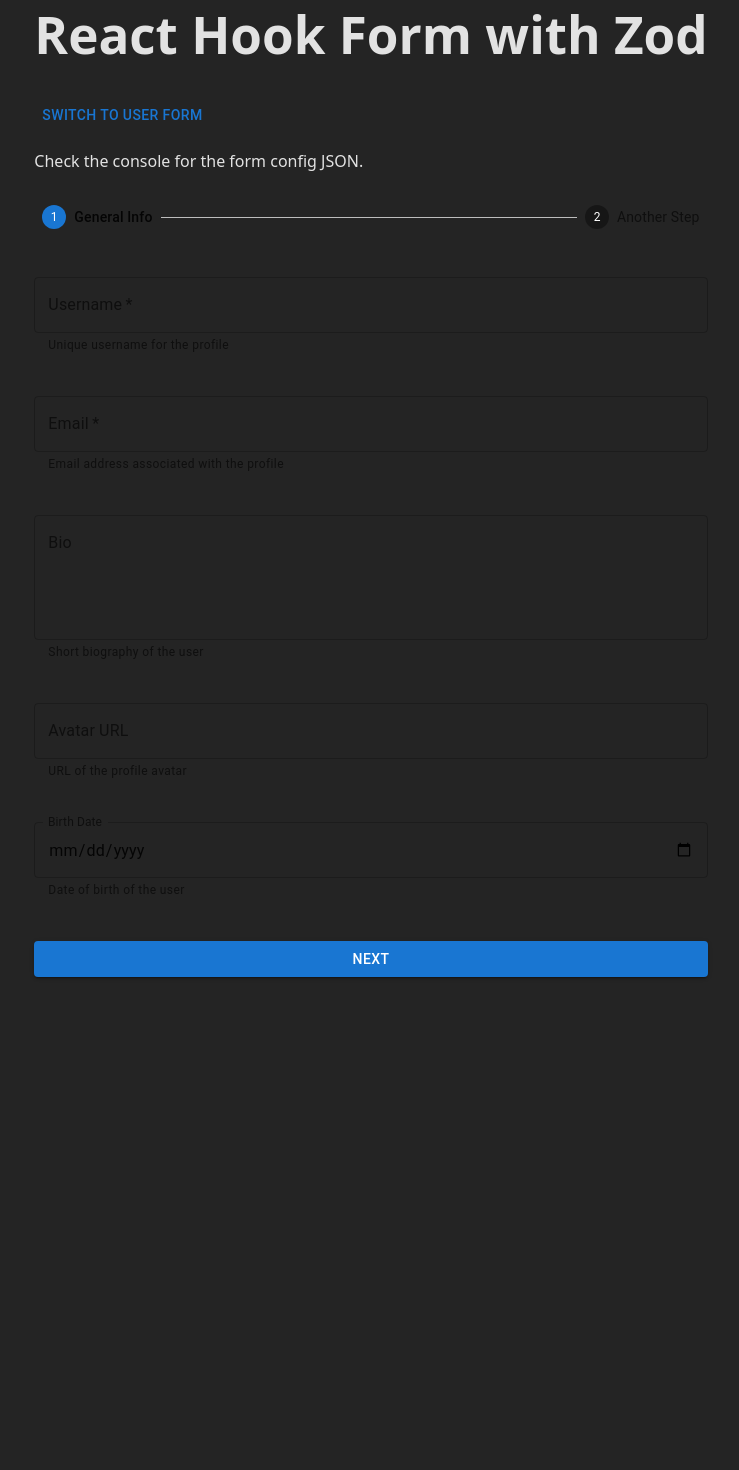
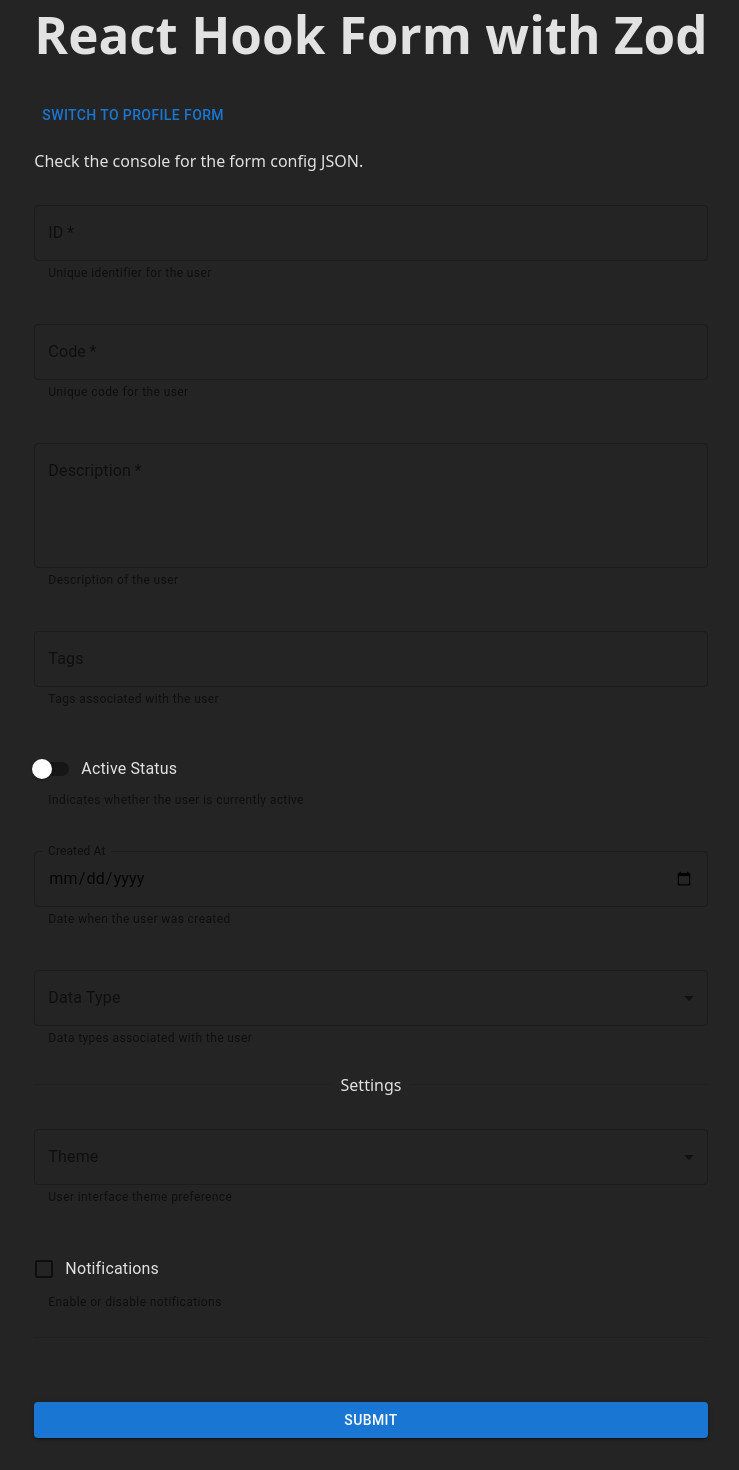
Before and after one commit to artemkhasin/new-zod-v4-poc-vait-for-stable-zod4-, a React (Vite) app: page / in a window 1280 px wide. Shown: the part 60-1530 px from the top of the page, without its empty margins (269-1008 px from the left). Before the commit the page ends 1069 px from the top, so only its background shows below. Built offline with nearby package versions, Linux system fonts and the light colour scheme.

Commit message:
feat: update App component to use profile schema conditionally and add FormStepper component for multi-step form navigation

```diff
--- a/src/App.tsx
+++ b/src/App.tsx
@@ -10,7 +10,7 @@ import {
 import { useState } from 'react'
 
 function App() {
-  const [useProfileSchema, setUseProfileSchema] = useState(true);
+  const [useProfileSchema, setUseProfileSchema] = useState(false);
 
   // ---- Fist Form ----
   console.log('%c jsonSchema USER:', 'color: red; font-weight: bold;', myFormConfig);
--- a/src/components/Form/GeneralForm.tsx
+++ b/src/components/Form/GeneralForm.tsx
@@ -1,17 +1,13 @@
-import React, { useState } from 'react'
+import { useState } from 'react'
 import { useForm, FormProvider } from "react-hook-form";
 // import { zodResolver } from "@hookform/resolvers/zod"; // Comment out or remove this line
 // import { standardSchemaResolver } from '@hookform/resolvers/standard-schema';
 import { zodV4Resolver } from "../../utils/zodV4Resolver"; // Import your custom resolver
 import { z } from "zod";
-import { Button, Stack } from "@mui/material";
 import type { FormSchemaType } from "./types";
 import { useFormRender } from "./hooks/useFormRender";
 import { useFormReadySchema } from "./hooks/useFormReadySchema";
-import Stepper from '@mui/material/Stepper';
-import Step from '@mui/material/Step';
-import StepLabel from '@mui/material/StepLabel';
-import { Box } from "@mui/material";
+import { FormStepper } from './components';
 
 interface IGeneralFormProps {
     formZodSchema: z.ZodObject<z.ZodRawShape>;
@@ -34,7 +30,8 @@ const GeneralForm = (props: IGeneralFormProps) => {
 
     const {
         handleSubmit,
-        reset
+        reset,
+        trigger
     } = methods;
 
 
@@ -48,98 +45,27 @@ const GeneralForm = (props: IGeneralFormProps) => {
         }
     );
 
-    const handleNext = async () => {
-    if (!steps) {
-        onSubmit();
-        return;
-    }
-
-    // Validate fields for the current step
-    const isValid = await methods.trigger(
-        schema
-            .filter((field) => field.step === activeStep + 1)
-            .map((field) => field.name) // Get the names of the fields for the current step
-    );
-
-    if (!isValid) {
-        console.error("Validation errors in the current step");
-        return; // Prevent moving to the next step if validation fails
-    }
-
-    if (activeStep === steps.length - 1) {
-        // If it's the last step, submit the form
-        onSubmit();
-    } else {
-        setActiveStep((prevActiveStep) => prevActiveStep + 1);
-    }
-};
-
-    const handleBack = () => {
-        if (activeStep > 0) {
-            setActiveStep((prevActiveStep) => prevActiveStep - 1);
-        }
-    };
-
     // Filter fields for the current step
     const fieldsForCurrentStep = steps ? schema.filter((field) => field.step === activeStep + 1) : schema;
 
     return (
-        <>
-            {steps && steps.length > 0 && (
-                <Stepper activeStep={activeStep} sx={{ mb: 4, mt: 4 }}>
-                    {steps.map((label) => {
-                        const stepProps: { completed?: boolean } = {};
-                        const labelProps: {
-                            optional?: React.ReactNode;
-                        } = {};
-                        return (
-                            <Step key={label} {...stepProps}>
-                            <StepLabel {...labelProps}>{label}</StepLabel>
-                            </Step>
-                        );
-                    })}
-                </Stepper>
-            )}
+        <FormStepper
+            activeStep={activeStep}
+            setActiveStep={setActiveStep}
+            schema={schema}
+            steps={steps}
+            onSubmit={onSubmit}
+            trigger={trigger}
+        >
             <FormProvider {...methods}>
-                {/* <form onSubmit={onSubmit}> */}
-                    <Box display="flex" flexDirection="column" alignItems="center">
-                    <Stack spacing={2} width="100%">
-                        {/* this is where form is rendered by the schema */}
-                        {fieldsForCurrentStep.map((field) => (
-                            <div key={field.name}>{renderInputField(field)}</div>
-                        ))}
-                        {/* --------------------------------------------- */}
-                        <Box display="flex" justifyContent="space-between" width="100%" gap={2}>
-                            {steps && steps.length > 0 && activeStep > 0 && (
-                                <Button
-                                    variant="outlined"
-                                    color="secondary"
-                                    onClick={handleBack}
-                                    sx={{ mt: 2 }}
-                                    disabled={activeStep === 0}
-                                    fullWidth
-                                >
-                                    Back
-                                </Button>
-                            )}
-                            <Button
-                                type="submit"
-                                variant="contained"
-                                color="primary"
-                                onClick={handleNext}
-                                sx={{ mt: 2 }}
-                                fullWidth
-                            >
-                                {steps && steps.length > 0 && steps[activeStep] !== steps[steps.length - 1]
-                                    ? "Next"
-                                    : "Submit"}
-                            </Button>
-                        </Box>
-                    </Stack>
-                </Box>
-                {/* </form> */}
+                {/* this is where form is rendered by the schema */}
+                {fieldsForCurrentStep.map((field) => (
+                    <div key={field.name}>{renderInputField(field)}</div>
+                ))}
+                {/* --------------------------------------------- */}
             </FormProvider>
-        </>
+        </FormStepper>
+
     );
 };
 
--- /dev/null
+++ b/src/components/Form/components/FormStepper/FormStepper.tsx
@@ -0,0 +1,110 @@
+import Stepper from '@mui/material/Stepper';
+import Step from '@mui/material/Step';
+import StepLabel from '@mui/material/StepLabel';
+import { Box, Button, Stack } from "@mui/material";
+import type { ParsedFormProperty } from '../../types';
+
+interface FormStepperProps {
+    schema: ParsedFormProperty[]
+    steps?: string[];
+    activeStep?: number;
+    setActiveStep?: React.Dispatch<React.SetStateAction<number>>;
+    onSubmit: () => void;
+    trigger: (name?: string | string[]) => Promise<boolean>;
+    children: React.ReactNode;
+}
+
+const FormStepper = ({
+    schema,
+    steps,
+    activeStep = 0,
+    setActiveStep,
+    onSubmit,
+    trigger,
+    children
+}: FormStepperProps) => {
+
+    const handleNext = async () => {
+        if (!steps) {
+            onSubmit();
+            return;
+        }
+
+        // Validate fields for the current step
+        const isValid = await trigger(
+            schema
+                .filter((field) => field.step === activeStep + 1)
+                .map((field) => field.name) // Get the names of the fields for the current step
+        );
+
+        if (!isValid) {
+            console.error("Validation errors in the current step");
+            return; // Prevent moving to the next step if validation fails
+        }
+
+        if (activeStep === steps.length - 1) {
+            // If it's the last step, submit the form
+            onSubmit();
+        } else if (setActiveStep) {
+            setActiveStep((prevActiveStep) => prevActiveStep + 1);
+        }
+    };
+
+    const handleBack = () => {
+        if (activeStep > 0 && setActiveStep) {
+            setActiveStep((prevActiveStep) => prevActiveStep - 1);
+        }
+    };
+  return (
+    <>
+            {steps && steps.length > 0 && (
+                <Stepper activeStep={activeStep} sx={{ mb: 4, mt: 4 }}>
+                    {steps.map((label) => {
+                        const stepProps: { completed?: boolean } = {};
+                        const labelProps: {
+                            optional?: React.ReactNode;
+                        } = {};
+                        return (
+                            <Step key={label} {...stepProps}>
+                            <StepLabel {...labelProps}>{label}</StepLabel>
+                            </Step>
+                        );
+                    })}
+                </Stepper>
+            )}
+            <Box display="flex" flexDirection="column" alignItems="center">
+                <Stack spacing={2} width="100%">
+                    {children}
+                    <Box display="flex" justifyContent="space-between" width="100%" gap={2}>
+                        {steps && steps.length > 0 && activeStep > 0 && (
+                            <Button
+                                variant="outlined"
+                                color="secondary"
+                                onClick={handleBack}
+                                sx={{ mt: 2 }}
+                                disabled={activeStep === 0}
+                                fullWidth
+                            >
+                                Back
+                            </Button>
+                        )}
+                        <Button
+                            type="submit"
+                            variant="contained"
+                            color="primary"
+                            onClick={handleNext}
+                            sx={{ mt: 2 }}
+                            fullWidth
+                        >
+                            {steps && steps.length > 0 && steps[activeStep] !== steps[steps.length - 1]
+                                ? "Next"
+                                : "Submit"}
+                        </Button>
+                    </Box>
+                </Stack>
+            </Box>
+        </>
+  )
+}
+
+export default FormStepper
--- a/src/components/Form/components/index.ts
+++ b/src/components/Form/components/index.ts
@@ -9,3 +9,4 @@ export { default as FormCheckbox } from './FormCheckbox/FormCheckbox';
 export { default as FormRadio } from './FormRadio/FormRadio';
 export { default as FormSwitch } from './FormSwitch/FormSwitch';
 export { default as FormDivider } from './FormDivider/FormDivider';
+export { default as FormStepper } from './FormStepper/FormStepper';
```
